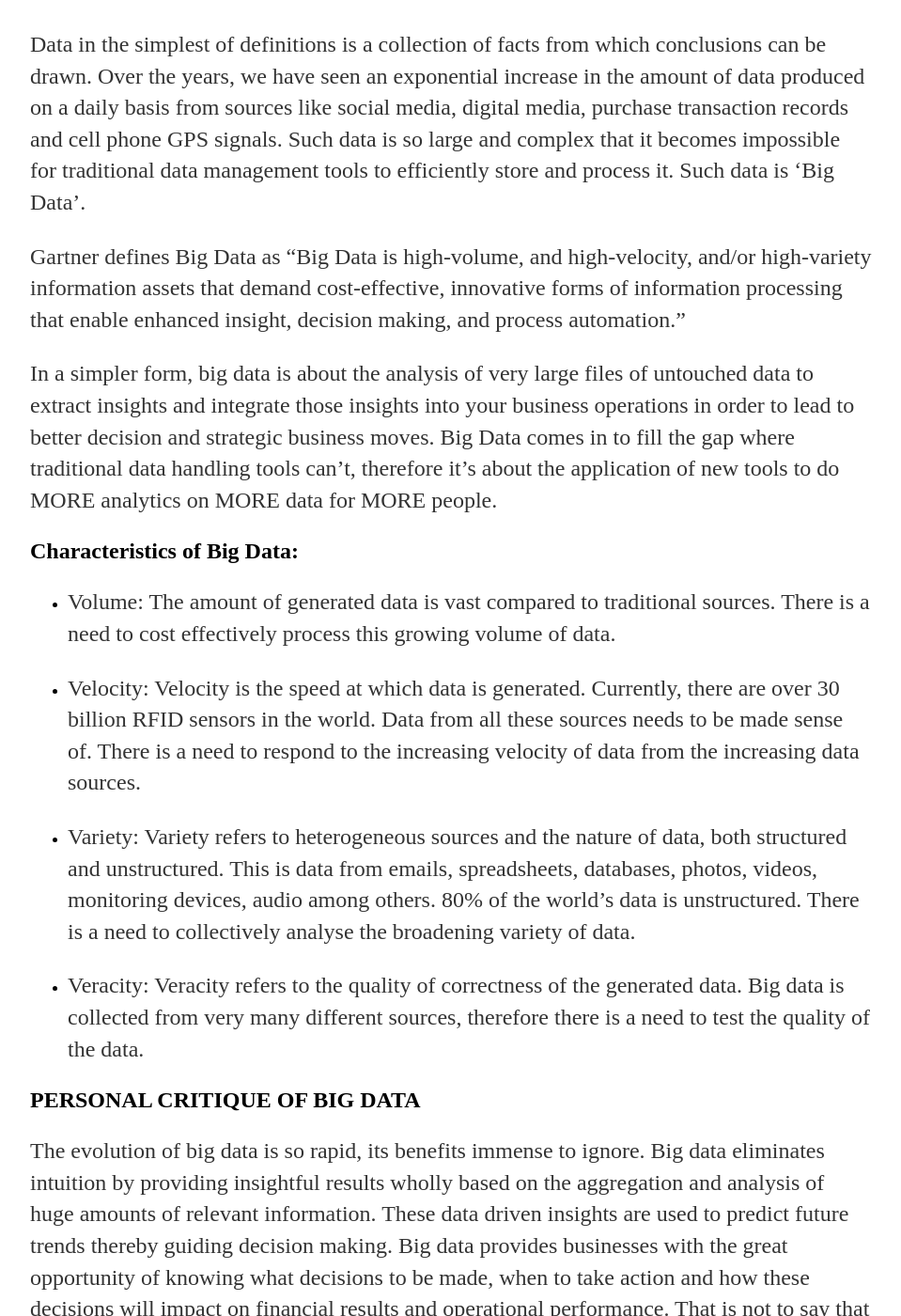
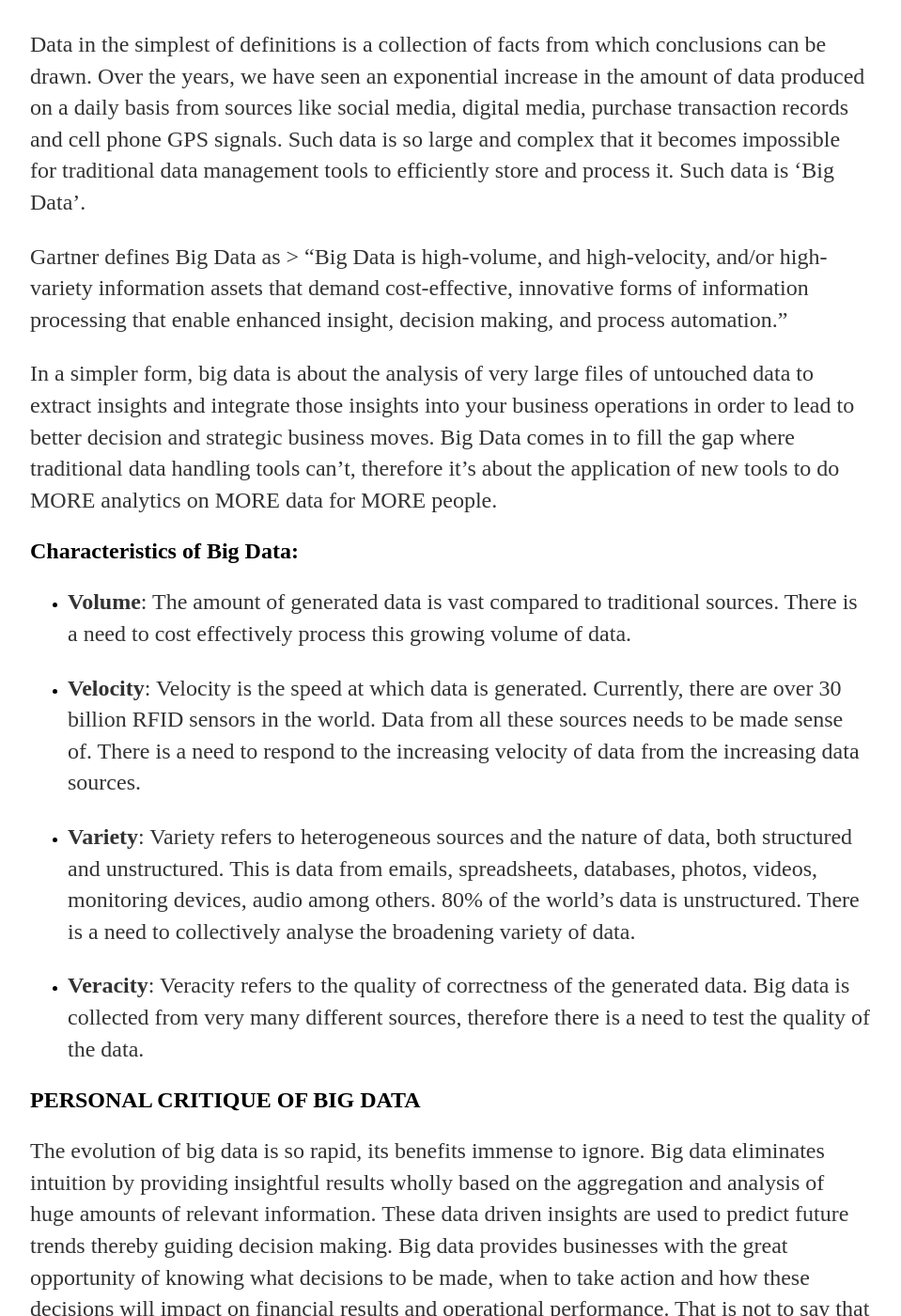
Before and after one commit to matsiko/matsiko.github.io, a Jekyll site: the page built from _posts/2017-07-08-big-data.md, in a window 1280 px wide and 1400 px high, scrolled down 366 px. Shown: the whole window at 94% size, without its empty margins (160-1119 px from the left). Built offline with Jekyll 4.4.1, drawn with Linux system fonts in a browser that asks for light colours; our own code applies the rules of GitHub Pages for plain Markdown files; comment, search, counter and statistics services are not loaded.

```diff
--- a/_posts/2017-07-08-big-data.md
+++ b/_posts/2017-07-08-big-data.md
@@ -8,24 +8,24 @@ Clive Humby, a mathematician once said that “Data is the new oil”. What did
 
 Data in the simplest of definitions is a collection of facts from which conclusions can be drawn. Over the years, we have seen an exponential increase in the amount of data produced on a daily basis from sources like social media, digital media, purchase transaction records and cell phone GPS signals. Such data is so large and complex that it becomes impossible for traditional data management tools to efficiently store and process it. Such data is ‘Big Data’.
 
-Gartner defines Big Data as “Big Data is high-volume, and high-velocity, and/or high-variety information assets that demand cost-effective, innovative forms of information processing that enable enhanced insight, decision making, and process automation.”
+Gartner defines Big Data as > “Big Data is high-volume, and high-velocity, and/or high-variety information assets that demand cost-effective, innovative forms of information processing that enable enhanced insight, decision making, and process automation.”
 
 In a simpler form, big data is about the analysis of very large files of untouched data to extract insights and integrate those insights into your business operations in order to lead to better decision and strategic business moves.
 Big Data comes in to fill the gap where traditional data handling tools can’t, therefore it’s about the application of new tools to do MORE analytics on MORE data for MORE people.
 
 ## Characteristics of Big Data:
 
-+ Volume:
++ **Volume**:
 The amount of generated data is vast compared to traditional sources. There is a need to cost effectively process this growing volume of data.
 
-+ Velocity:
++ **Velocity**:
 Velocity is the speed at which data is generated. Currently, there are over 30 billion RFID sensors in the world. Data from all these sources needs to be made sense of. There is a need to respond to the increasing velocity of data from the increasing data sources.
 
-+ Variety:
++ **Variety**:
 Variety refers to heterogeneous sources and the nature of data, both structured and unstructured. This is data from emails, spreadsheets, databases, photos, videos, monitoring devices, audio among others.
 80% of the world’s data is unstructured. There is a need to collectively analyse the broadening variety of data.
 
-+ Veracity:
++ **Veracity**:
 Veracity refers to the quality of correctness of the generated data. Big data is collected from very many different sources, therefore there is a need to test the quality of the data.
 
 ## PERSONAL CRITIQUE OF BIG DATA
```
